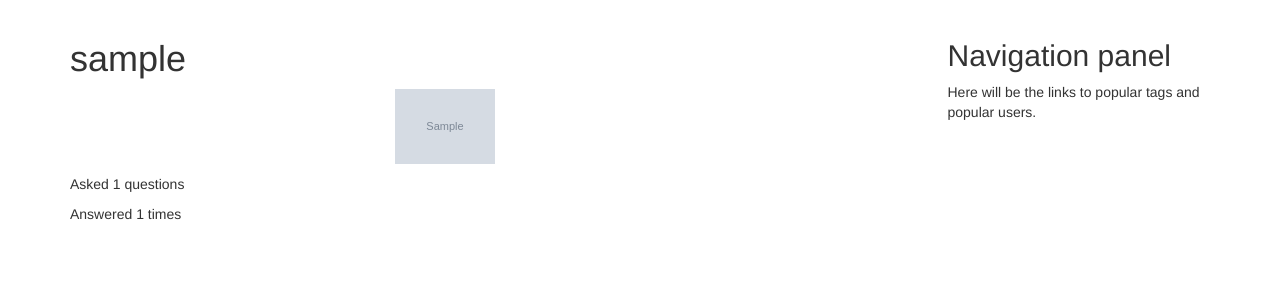
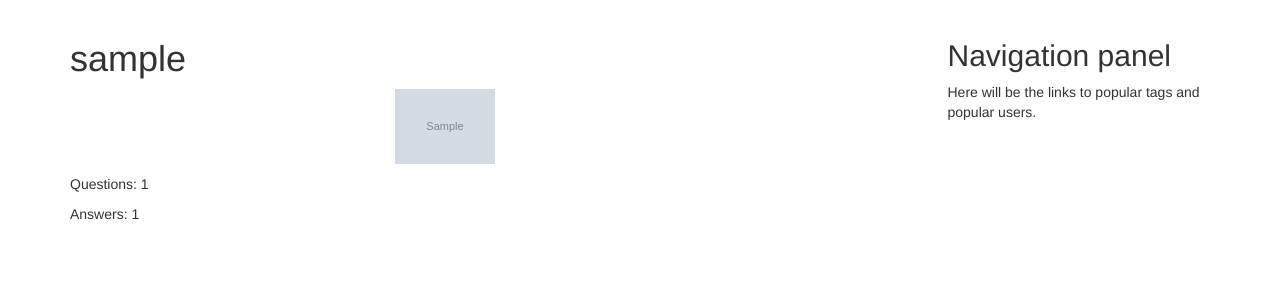
Before and after one commit to Oktosha/askPupkin, a Django app: page /users/1/ in a window 1280 px wide. Shown: the part 51-351 px from the top of the page. Run offline with Django 3.2, Linux system fonts and the light colour scheme; tables that the repository leaves empty hold one stand-in row (values such as "Sample post"); grey boxes marked "Sample" are stand-in pictures; some libraries are stand-ins or nearby versions.

Commit message:
Improve user page

```diff
--- a/questions/templates/questions/user.html
+++ b/questions/templates/questions/user.html
@@ -5,6 +5,6 @@
 	{% if user.avatar %}
 	<p class="text-center"><img src="{{ user.avatar.url }}" class="question-ava"></p>
 	{% endif %}
-	<p>Asked {{ n_questions }} questions</p>
-	<p>Answered {{ n_answers }} times</p>
+	<p>Questions: {{ n_questions }}</p>
+	<p>Answers: {{ n_answers }}</p>
 {% endblock %}
```
